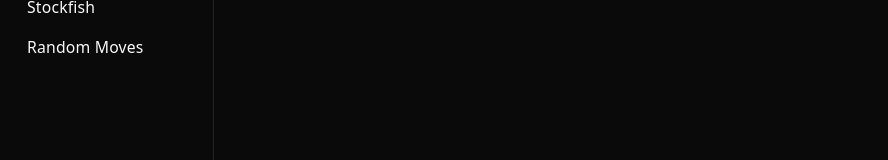
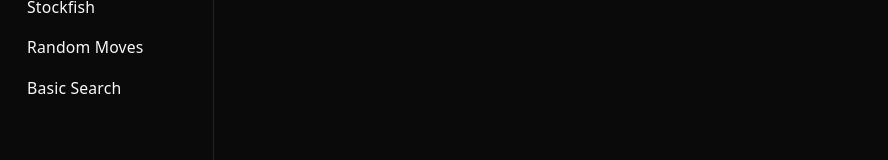
Before and after one commit to RJDonnison/chess-bot-interface, a React (Vite) app: page / in a window 1280 px wide. Shown: the part 596-756 px from the top of the page, without its empty margins (0-888 px from the left). Built offline with nearby package versions, Linux system fonts and the light colour scheme.

Commit message:
feat: added v2 bot

```diff
--- a/src/components/HostList.tsx
+++ b/src/components/HostList.tsx
@@ -14,6 +14,12 @@ export const DEFAULT_HOSTS: Host[] = [
     id: "v1",
     name: "Random Moves",
     url: "https://chess.reujdon.dev/api/v1",
+    isDefault: true,
+  },
+  {
+    id: "v2",
+    name: "Basic Search",
+    url: "https://chess.reujdon.dev/api/v2",
     isDefault: true,
   },
 ];
```
